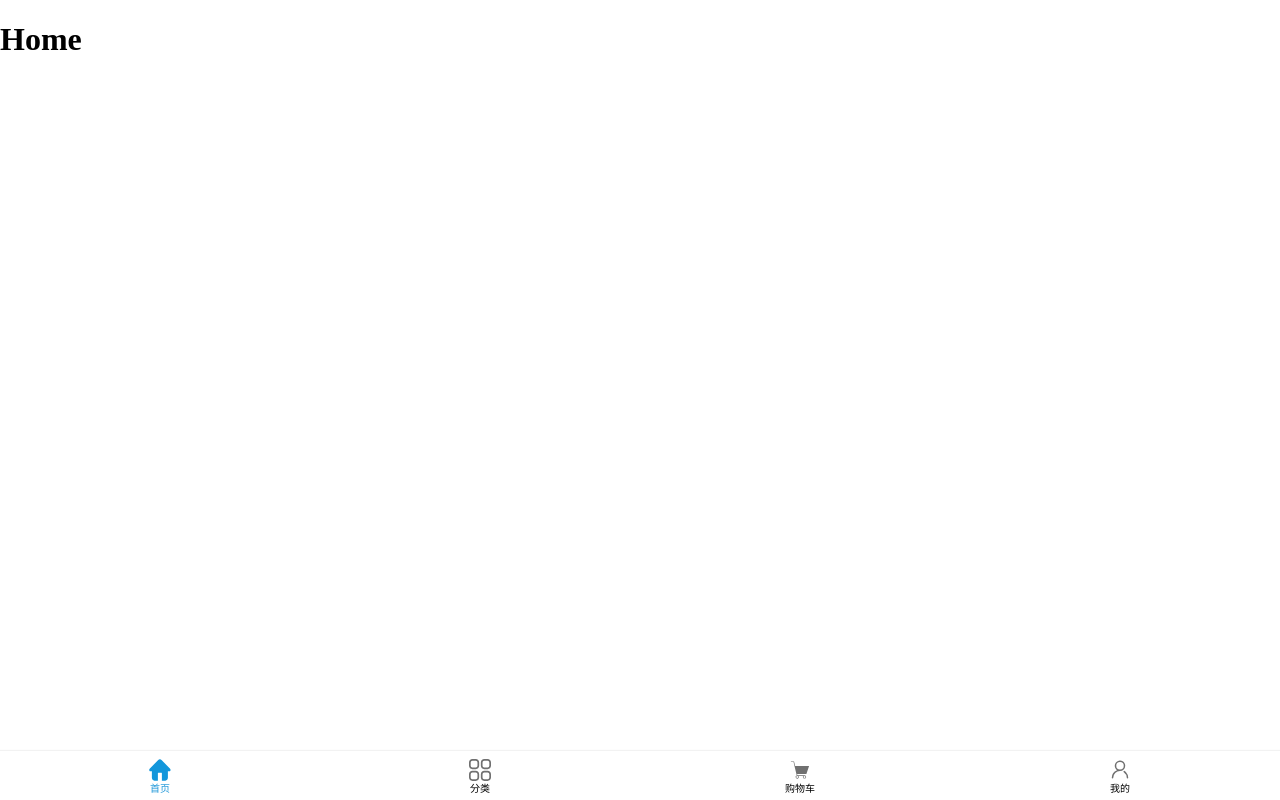
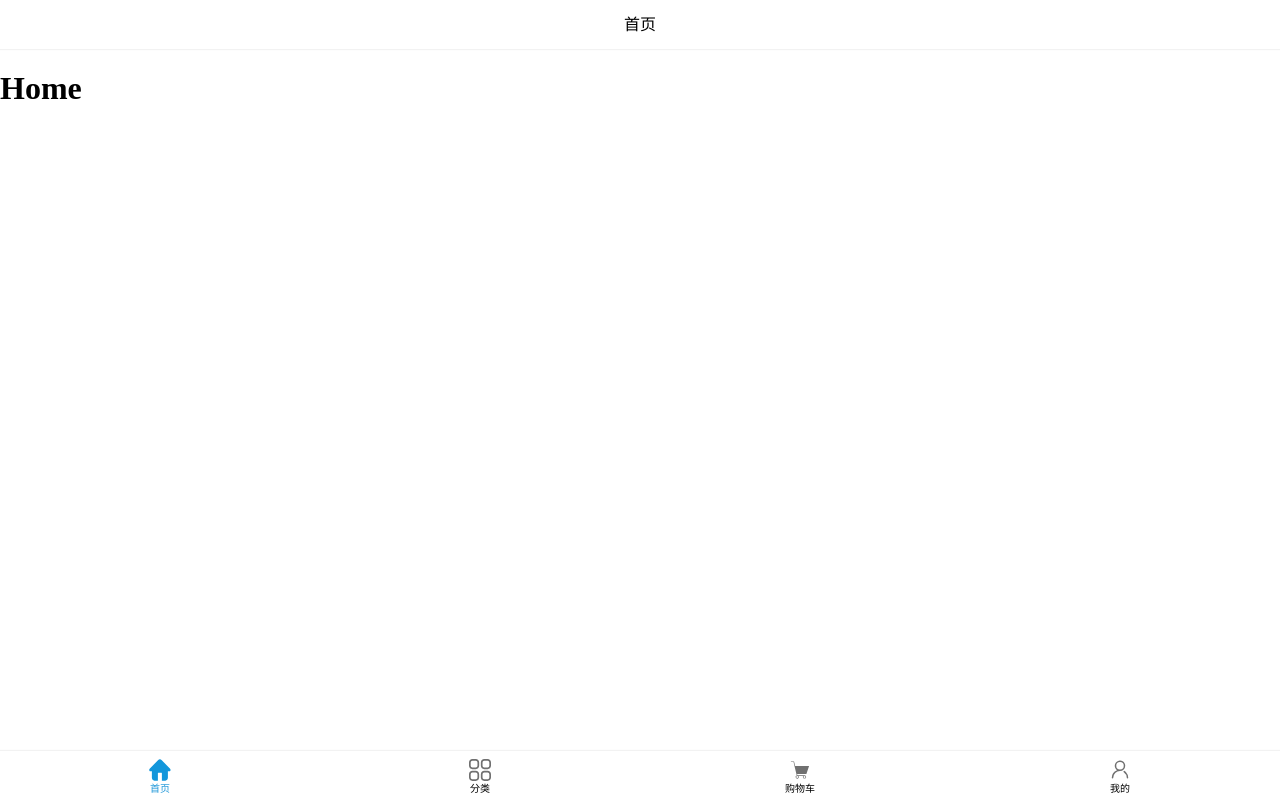
Before and after one commit to vvkong/supermall, a Vue app: page /#/home in a window 1280 px wide. Built offline with nearby package versions, Linux system fonts and the light colour scheme.

Commit message:
封装导航栏

```diff
--- a/src/App.vue
+++ b/src/App.vue
@@ -10,7 +10,7 @@
 export default {
   name: 'App',
   components: {
-    MainTabBar
+    MainTabBar,
   }
 }
 </script>
--- /dev/null
+++ b/src/components/common/navbar/NavBar.vue
@@ -0,0 +1,37 @@
+<template>
+  <div class="nav-bar">
+    <div class="left">
+      <slot name="left"></slot>
+    </div>
+    <div class="center">
+      <slot name="center"></slot>
+    </div>
+    <div class="right">
+      <slot name="right"></slot>
+    </div>
+  </div>
+
+</template>
+<script>
+export default {
+
+}
+</script>
+
+<style scoped>
+  .nav-bar {
+    display: flex;
+    height: 49px;
+    line-height: 49px;
+  }
+  .left {
+    width: 60px;
+  }
+  .right {
+    width: 60px;
+  }
+  .center {
+    flex: 1;
+    text-align: center;
+  }
+</style>
--- a/src/views/Home.vue
+++ b/src/views/Home.vue
@@ -1,15 +1,25 @@
 <template>
   <div>
+    <NavBar class="nav-bar">
+      <template v-slot:center>
+        <span>首页</span>
+      </template>
+    </NavBar>
     <h1>Home</h1>
   </div>
 </template>
 
 <script>
+import NavBar from '@/components/common/navbar/NavBar'
 export default {
-
+  components: {
+    NavBar,
+  }
 }
 </script>
 
 <style scoped>
-
+  .nav-bar {
+    box-shadow: 0px 1px 1px rgba(0, 0, 0, 0.05);
+  }
 </style>
```
